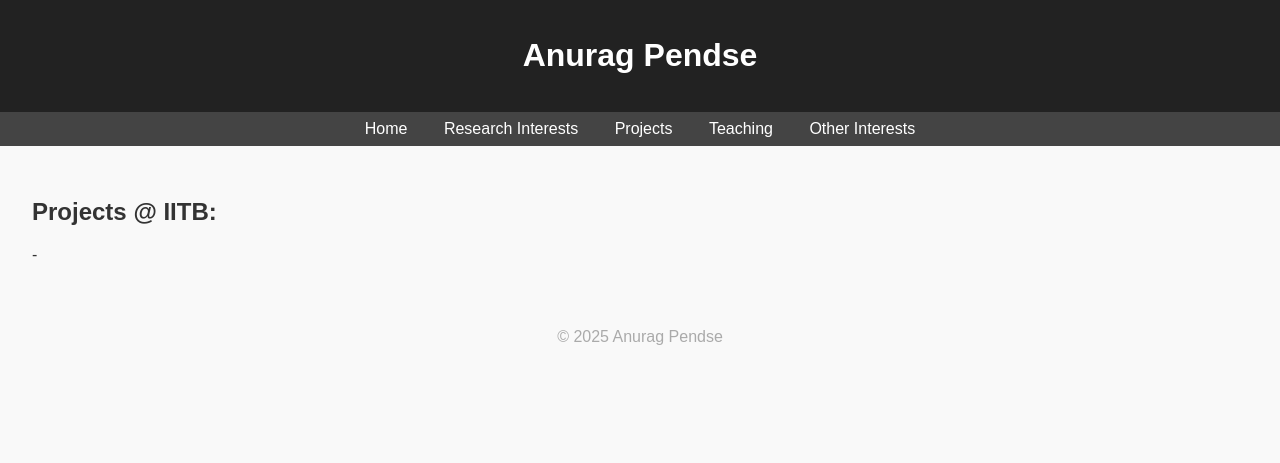
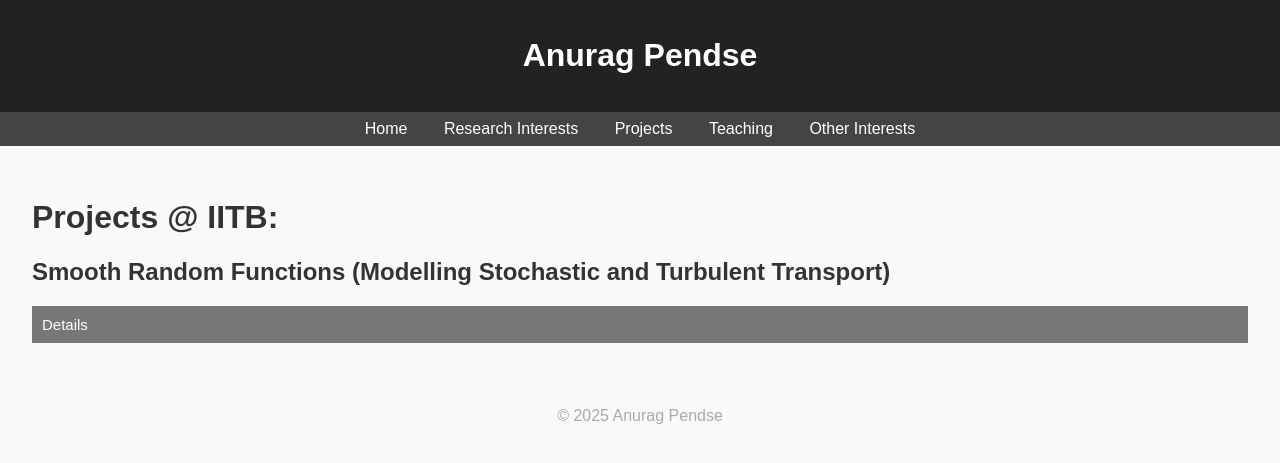
Before and after one commit to AnuragPendse/AnuragPendse.github.io, a Jekyll site: the page built from projects.md, in a window 1280 px wide. Shown: the top 463 px of the page. Built offline with Jekyll 4.4.1, drawn with Linux system fonts in a browser that asks for light colours.

Commit message:
Update projects.md

```diff
--- a/projects.md
+++ b/projects.md
@@ -3,5 +3,13 @@ layout: default
 title: Projects
 ---
 
-## Projects @ IITB:
--
+# Projects @ IITB:
+## Smooth Random Functions (Modelling Stochastic and Turbulent Transport)
+
+<button class="collapsible">Details</button>
+<div class="content">
+  <p>Spring '24</p>
+  <ul>
+    <li><a href="https://github.com/AnuragPendse/Project-report-Repo/blob/main/CL677%20Project.pdf" target="_blank">Project Report</a></li>
+  </ul>
+</div>
```
